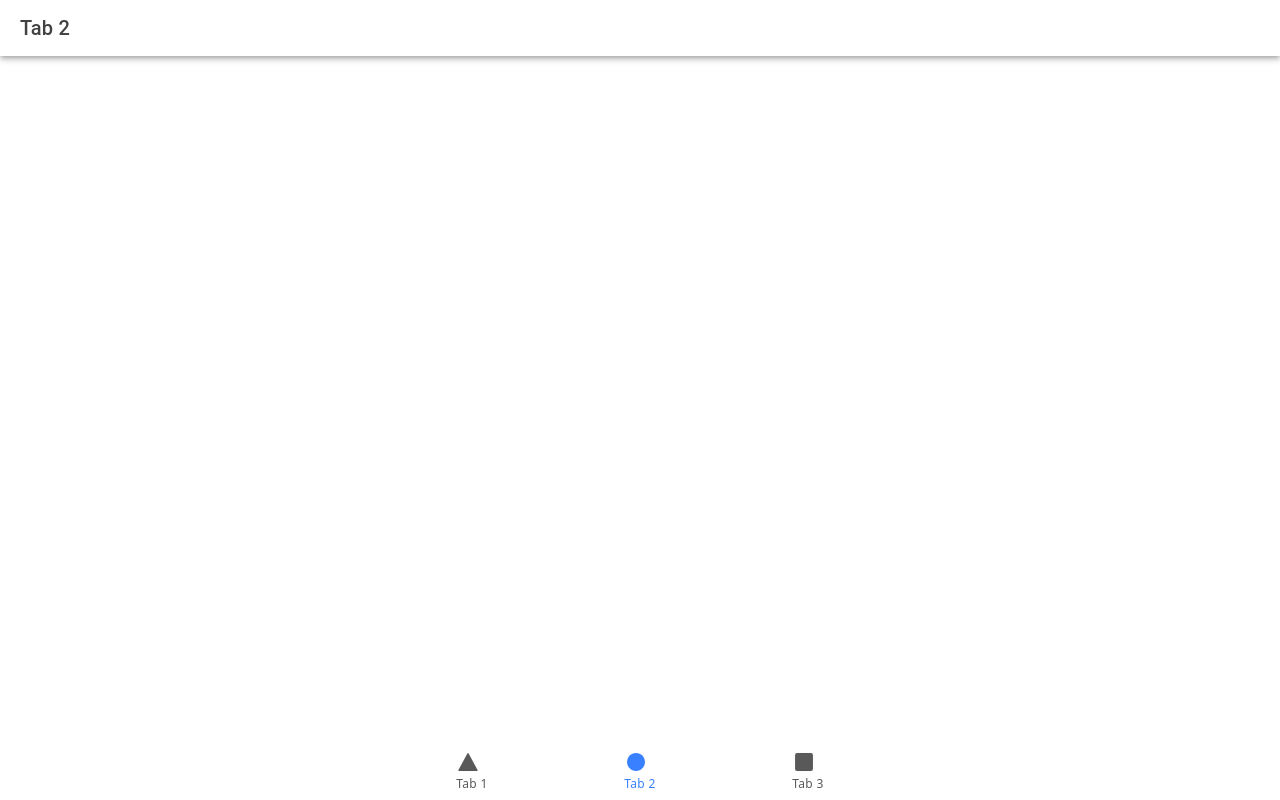
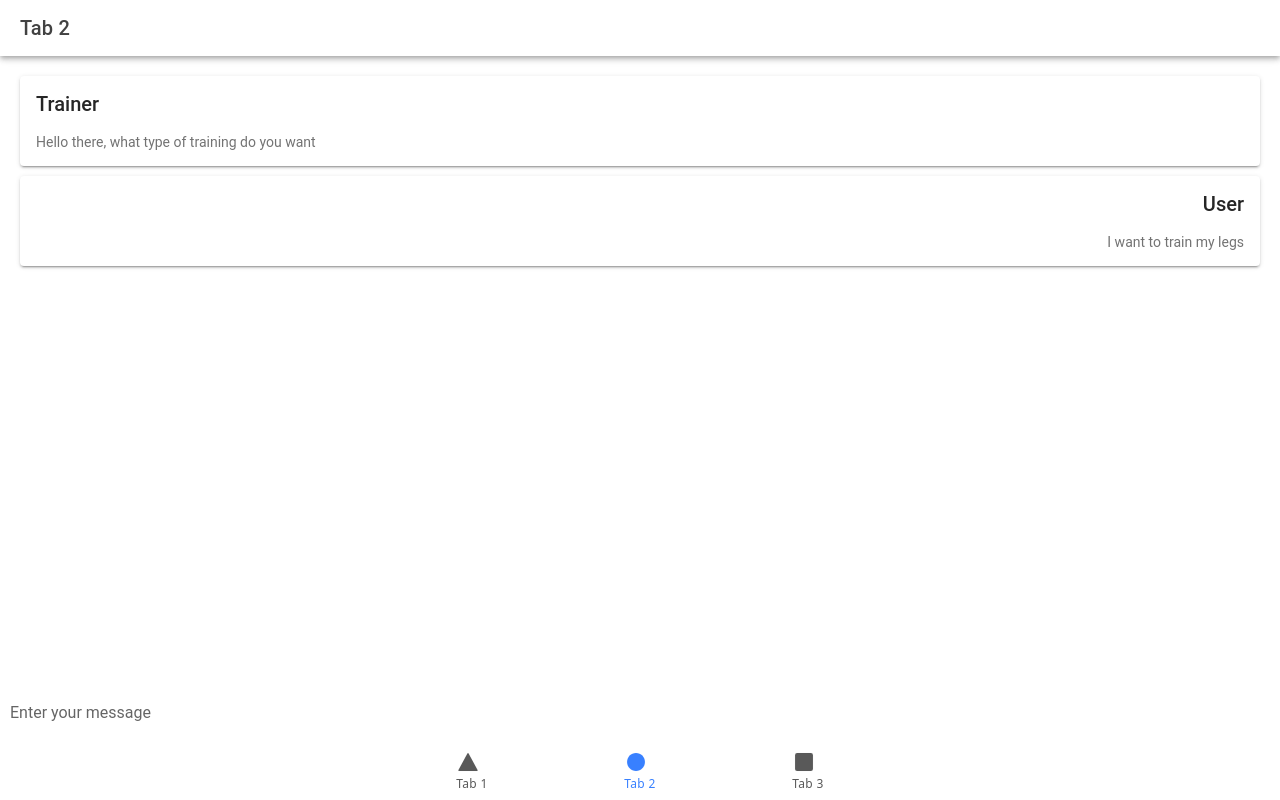
Before and after one commit to L42ARO/GymBroAI, a React (Vite) app in the folder ionic-frontend/: page /tab1 in a window 1280 px wide. Both pictures are taken after a click on the element 636 px from the left and 762 px from the top of the page. Built offline with nearby package versions, Linux system fonts and the light colour scheme.

Commit message:
backend preliminary

```diff
--- /dev/null
+++ b/ionic-frontend/src/components/ChatContainer.css
@@ -0,0 +1,17 @@
+.chat-container{
+    flex-direction: column;
+    display: flex !important;
+    height: 100%;
+}
+.chat-history{
+    flex: 1;
+    overflow-y: scroll;
+    padding: 10px;
+}
+.chat-input{
+    display: flex;
+    flex-direction: row;
+    justify-content: space-between;
+    align-items: center;
+    padding: 10px;
+}
--- a/ionic-frontend/src/components/ChatContainer.tsx
+++ b/ionic-frontend/src/components/ChatContainer.tsx
@@ -1,4 +1,5 @@
-import './ExploreContainer.css';
+import { IonButton, IonCard, IonCardContent, IonCardHeader, IonCardSubtitle, IonCardTitle, IonGrid, IonIcon, IonInput, IonRow } from '@ionic/react';
+import './ChatContainer.css';
 
 
 interface ChatContainerProps {
@@ -7,10 +8,62 @@ interface ChatContainerProps {
 
 const ChatContainer: React.FC<ChatContainerProps> = ({ name }) => {
   var hello:string = name ?? "Hello";
+
   return (
-    <div className="container">
+    <div className="chat-container">
+        <div className='chat-history'>
+          <TrainerEntry content="Hello there, what type of training do you want" />
+          <UserEntry username="User" content="I want to train my legs" />
+        </div>
+        <div className='chat-input'>
+          <IonInput
+            placeholder="Enter your message"
+            className="ion-text-start"
+          ></IonInput>
+          <IonButton fill="clear" slot="end">
+          </IonButton>
+        </div>
     </div>
   );
 };
 
+//Chat entry component for trainer
+interface TrainerEntryProps {
+  content: string;
+}
+
+const TrainerEntry: React.FC<TrainerEntryProps> = ({ content }) => {
+  return (
+    <IonCard>
+      <IonCardHeader>
+        <IonCardTitle>Trainer</IonCardTitle>
+      </IonCardHeader>
+
+      <IonCardContent>
+        {content}
+      </IonCardContent>
+    </IonCard>
+  );
+};
+
+interface UserEntryProps {
+  username: string;
+  content: string;
+}
+//Create a chat entry component for user
+const UserEntry: React.FC<UserEntryProps> = ({ username, content }) => {
+  return (
+    <IonCard className='ion-text-end'>
+      <IonCardHeader>
+        <IonCardTitle>{username}</IonCardTitle>
+      </IonCardHeader>
+
+      <IonCardContent>
+        {content}
+      </IonCardContent>
+    </IonCard>
+  );
+};
+
+
 export default ChatContainer;
--- a/ionic-frontend/src/pages/Chat.tsx
+++ b/ionic-frontend/src/pages/Chat.tsx
@@ -12,11 +12,6 @@ const Chat: React.FC = () => {
         </IonToolbar>
       </IonHeader>
       <IonContent fullscreen>
-        <IonHeader collapse="condense">
-          <IonToolbar>
-            <IonTitle size="large">Tab 2</IonTitle>
-          </IonToolbar>
-        </IonHeader>
         <ChatContainer name="Chat Container" />
       </IonContent>
     </IonPage>
--- /dev/null
+++ b/ionic-frontend/src/socket.tsx
@@ -0,0 +1 @@
+import { useRef } from "react";
```
Also changed, not shown: 1 other file (tests, documents, lock files or other folders).
